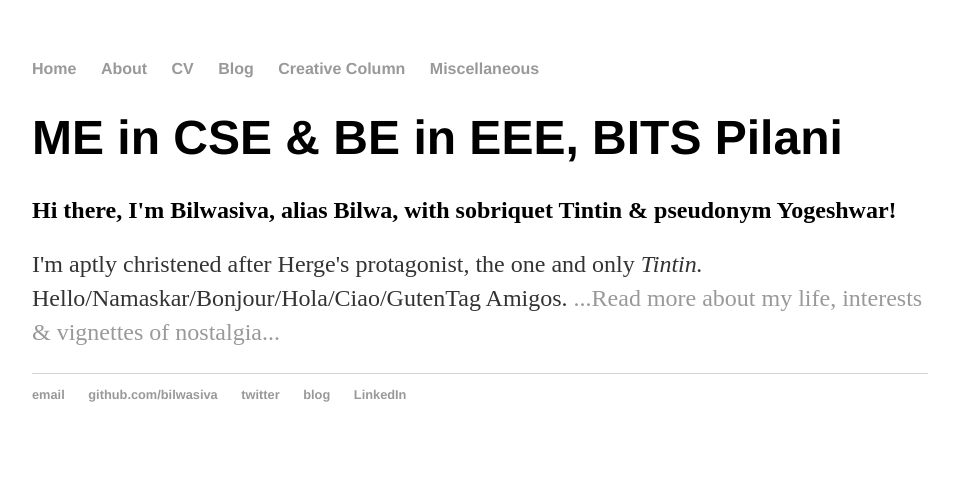
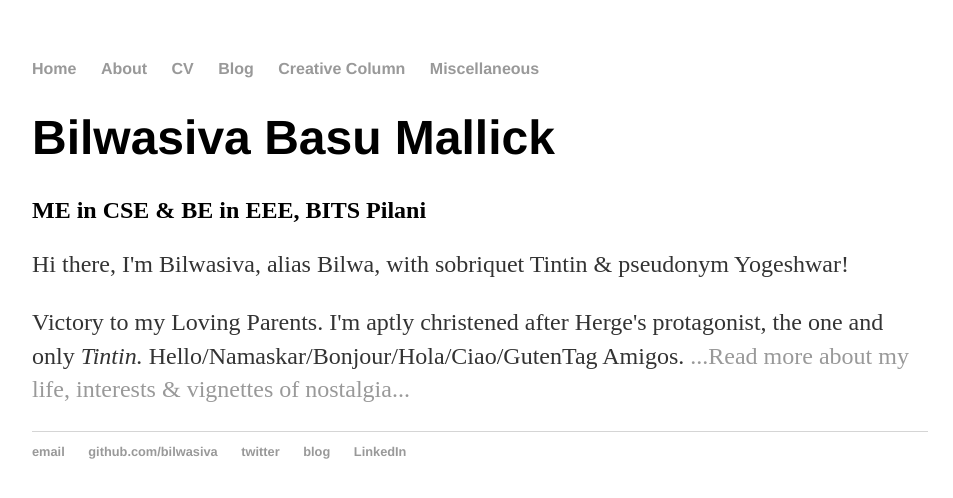
Before and after one commit to Bilwasiva/bilwasiva.github.io, a Jekyll site: the page built from index.html, in a window 1280 px wide. Shown: the top 498 px of the page, without its empty margins (160-1113 px from the left). Built offline with Jekyll 4.4.1, drawn with Linux system fonts in a browser that asks for light colours.

Commit message:
Update index.html

```diff
--- a/index.html
+++ b/index.html
@@ -3,7 +3,8 @@
 title: Bilwasiva Basu Mallick
 ---
 <div class="blurb">
-	<h1>ME in CSE & BE in EEE, BITS Pilani </h1>
-	<h2>Hi there, I'm Bilwasiva, alias Bilwa, with sobriquet Tintin & pseudonym Yogeshwar!</h2>
-	<p>I'm aptly christened after Herge's protagonist, the one and only <em>Tintin. </em> Hello/Namaskar/Bonjour/Hola/Ciao/GutenTag Amigos. <a href="/about">...Read more about my life, interests & vignettes of nostalgia...</a></p>
+	<h1>Bilwasiva Basu Mallick</h1>
+	<h2>ME in CSE & BE in EEE, BITS Pilani</h2>
+	<p>Hi there, I'm Bilwasiva, alias Bilwa, with sobriquet Tintin & pseudonym Yogeshwar!</p>
+	<p>Victory to my Loving Parents. I'm aptly christened after Herge's protagonist, the one and only <em>Tintin. </em> Hello/Namaskar/Bonjour/Hola/Ciao/GutenTag Amigos. <a href="/about">...Read more about my life, interests & vignettes of nostalgia...</a></p>
 </div><!-- /.blurb -->
```
